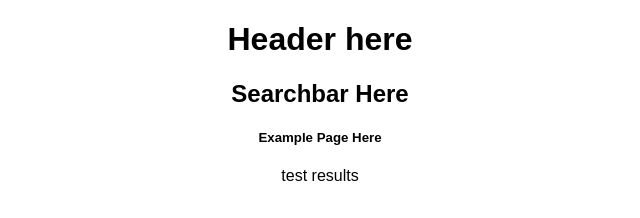
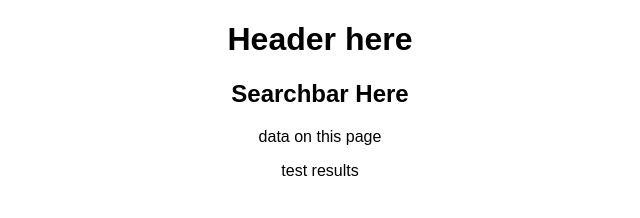
Before and after one commit to sabreenaabedin/educational-tool, a React (Create React App) app: page / in a window 1280 px wide. Shown: the top 218 px of the page, without its empty margins (320-960 px from the left). Built offline with nearby package versions, Linux system fonts and the light colour scheme.

Commit message:
content page component

```diff
--- a/src/App.js
+++ b/src/App.js
@@ -2,6 +2,7 @@ import React, { Component } from 'react';
 import {Container}  from '@material-ui/core';
 import './App.css';
 import Results from './Results.js';
+import ContentPage from './ContentPage.js';
 
 class App extends Component {
   render() {
@@ -10,7 +11,7 @@ class App extends Component {
         <Container maxWidth="sm">
           <h1>Header here</h1>
           <h2>Searchbar Here</h2>
-          <h5>Example Page Here</h5>
+          <ContentPage />
           <Results />
         </Container>
       </div>
--- /dev/null
+++ b/src/ContentPage.js
@@ -0,0 +1,15 @@
+import React, { Component } from 'react';
+import data from './sampledata.json'
+
+class ContentPage extends Component {
+  render() {
+    return (
+        <div>
+
+            <p>{"data on this page"}</p>
+        </div>
+    );
+  }
+}
+
+export default ContentPage;
--- /dev/null
+++ b/src/sampledata.json
@@ -0,0 +1,8 @@
+{"title":"Why do people say 'Black Lives Matter' instead of 'all lives matter'?",
+    "content": [
+    {"paragraph":"The common response to the phrase 'Black lives matter' is 'well, of course. All lives matter.'This is completely true. But that isn’t the point of the movement. The purpose of the BLM movement is to  shine a spotlight on the lack of attention and equality between Black people and White people. There is  deep, systemic  racism and violence that Black people face every day, and White people don’t have to worry about it. The movement’s purpose is not to exclude anyone; it is to bring everyone to the same level."
+    },{
+    "paragraph":"By responding to 'Black lives matter' with 'all lives matter', you are silencing and ignoring Black people. You are grouping them with everyone else, when the fact of the matter is that they are not treated like everyone else. Saying 'all lives matter' invalidates the fact that Black people have been treated as less-than for centuries. If all lives truly mattered to everyone right now, we wouldn’t need this movement as desperately as we do."
+    }],
+    "Sources":"https://www.sjuhawknews.com/the-issue-with-saying-all-lives-matter/"
+}
```
